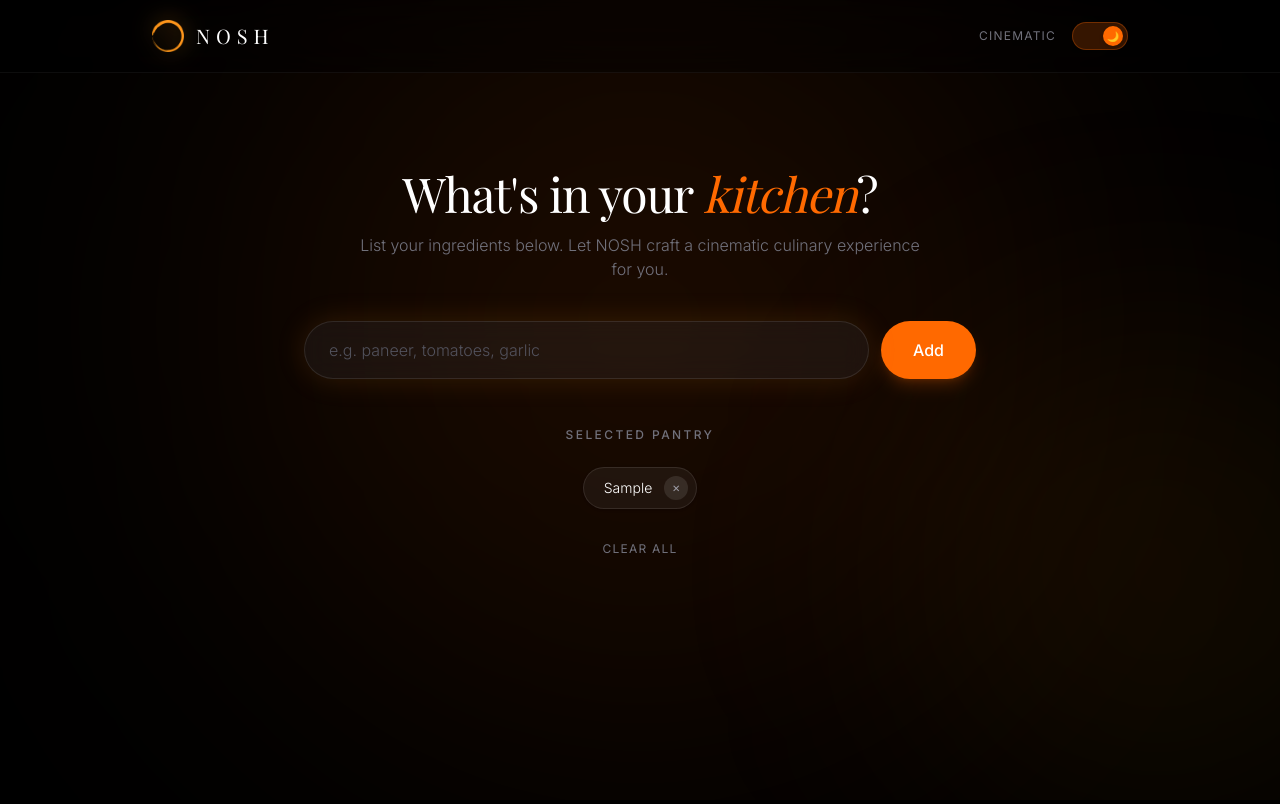
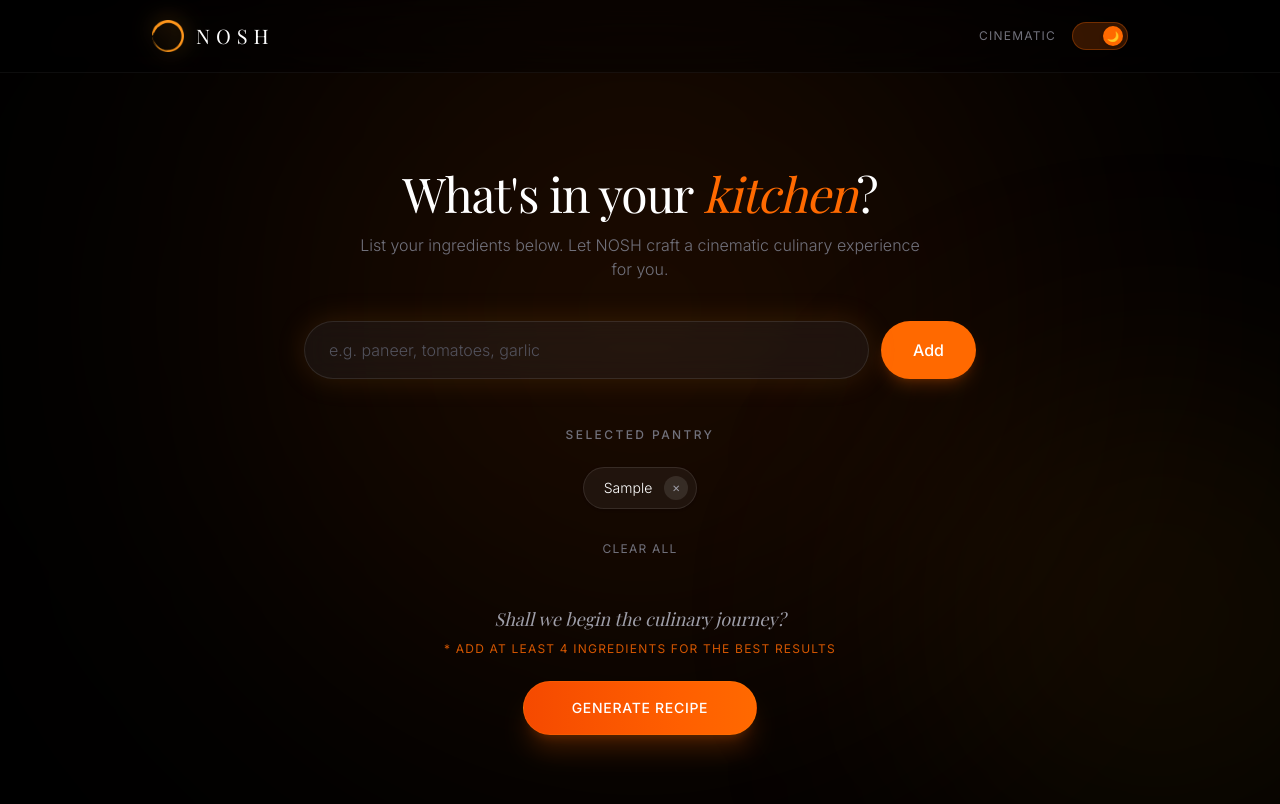
Before and after one commit to AyushAwasthi26/NOSH, a React (Vite) app: page / in a window 1280 px wide. Both pictures are taken after typing "Sample" into the empty fields and a click on the button "Add". Shown: the top 804 px of the page. Built offline with nearby package versions, Linux system fonts and the light colour scheme; a web font is replaced by a local one.

Commit message:
fixed the minimum ingredient criteria

```diff
--- a/src/components/IngredientsList.jsx
+++ b/src/components/IngredientsList.jsx
@@ -48,20 +48,29 @@ export default function IngredientsList({ ingredients, darkMode, isLoading, rese
         )}
       </AnimatePresence>
 
-      {ingredients.length > 3 && (
+      {/* Show Generate Button as soon as 1 ingredient is added */}
+      {ingredients.length > 0 && (
         <motion.div
           initial={{ opacity: 0, y: 20 }}
           animate={{ opacity: 1, y: 0 }}
           className="flex flex-col items-center"
         >
-          <p className={`font-serif italic mb-6 text-lg ${darkMode ? 'text-zinc-400' : 'text-zinc-500'}`}>
+          <p className={`font-serif italic mb-2 text-lg ${darkMode ? 'text-zinc-400' : 'text-zinc-500'}`}>
             Shall we begin the culinary journey?
           </p>
+
+          {/* Mini text indicator if less than 4 ingredients */}
+          {ingredients.length < 4 && (
+            <p className="text-xs text-orange-500/80 mb-6 uppercase tracking-widest text-center">
+              * Add at least 4 ingredients for the best results
+            </p>
+          )}
+
           <motion.button
             whileHover={{ scale: isLoading ? 1 : 1.02, boxShadow: isLoading ? "none" : "0 0 40px rgba(242, 148, 26, 0.4)" }}
             whileTap={{ scale: 0.98 }}
             onClick={toggleRecipeShown}
-            disabled={isLoading} // Prevents double clicking
+            disabled={isLoading}
             className={`px-12 py-4 rounded-full bg-gradient-to-r from-orange-600 to-orange-500 text-white font-medium tracking-wider uppercase text-sm shadow-xl shadow-orange-500/20 border border-orange-400/20 flex items-center gap-3 ${isLoading ? 'opacity-70 cursor-not-allowed' : ''}`}
           >
             {isLoading ? (
```
